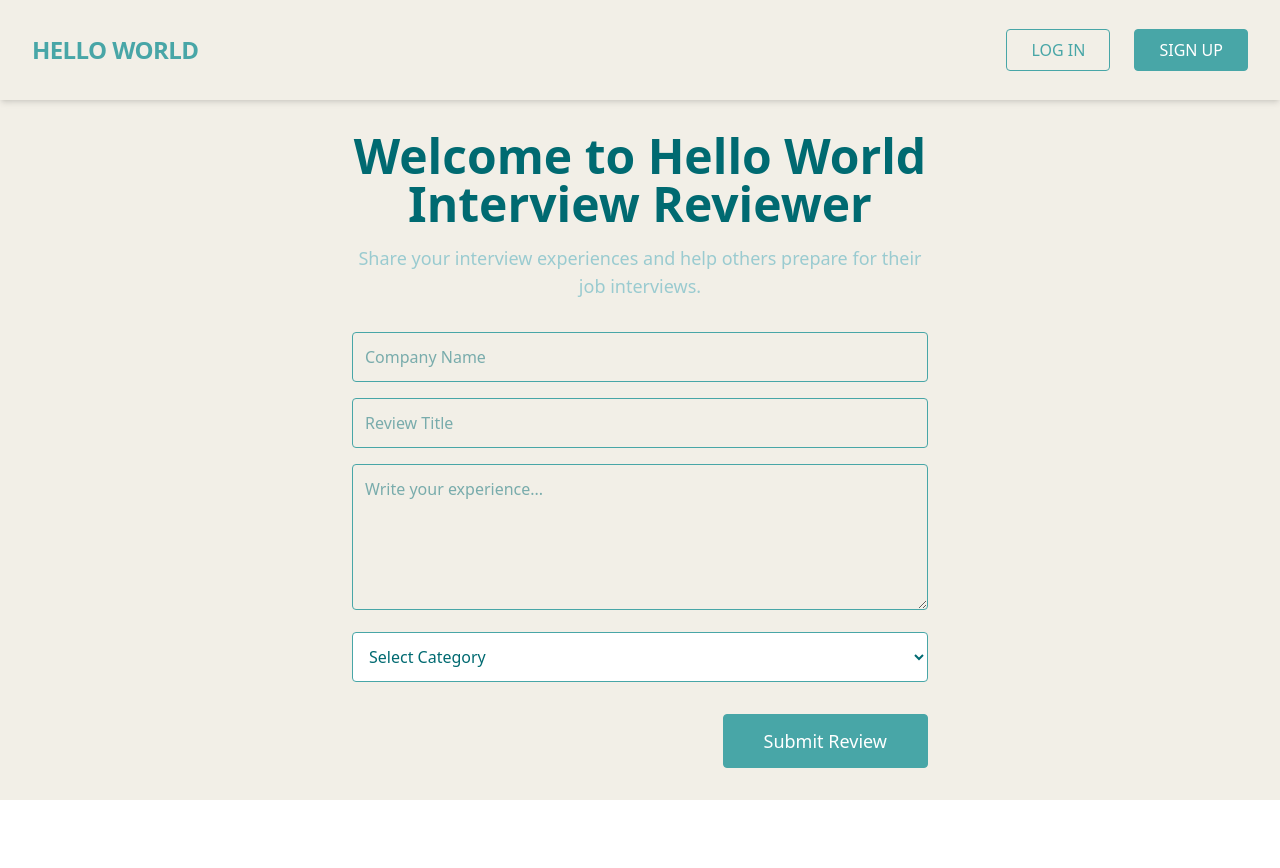
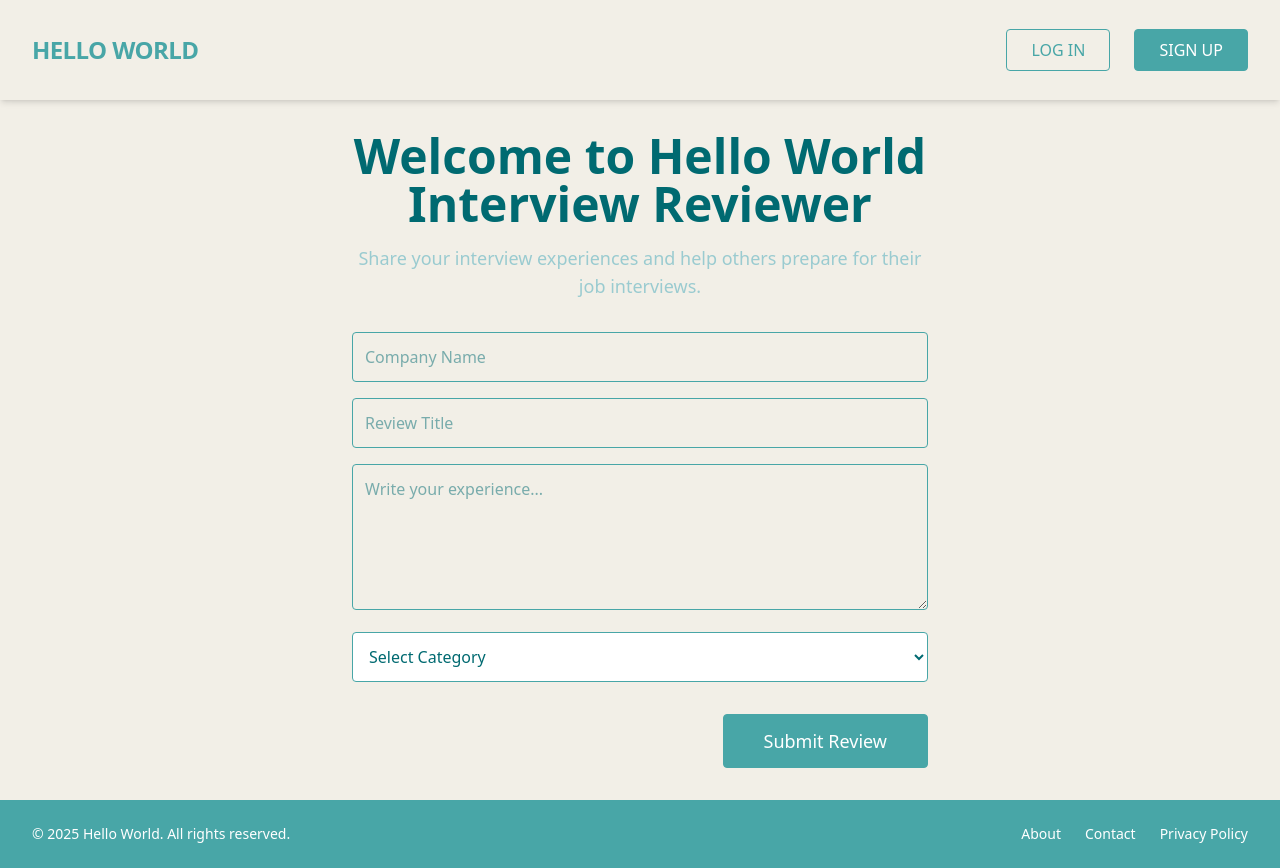
Before and after one commit to Nikolic1992/hello-world-interview-reviewer, a React (Vite) app: page / in a window 1280 px wide. Before the commit the page ends 800 px from the top, so only its background shows below. Built offline with nearby package versions, Linux system fonts and the light colour scheme.

Commit message:
feat: add Footer section

```diff
--- a/src/App.tsx
+++ b/src/App.tsx
@@ -1,11 +1,13 @@
 import Header from "./components/Header";
 import Hero from "./components/Hero";
+import Footer from "./components/Footer";
 
 export default function App() {
   return (
     <>
       <Header />
       <Hero />
+      <Footer />
     </>
   );
 }
--- /dev/null
+++ b/src/components/Footer.tsx
@@ -0,0 +1,18 @@
+export default function Footer() {
+  return (
+    <footer className="bg-[var(--color-primary)] text-white py-6 px-8 flex justify-between items-center text-sm">
+      <p>© 2025 Hello World. All rights reserved.</p>
+      <nav className="flex gap-6">
+        <a href="/about" className="hover:underline">
+          About
+        </a>
+        <a href="/contact" className="hover:underline">
+          Contact
+        </a>
+        <a href="/privacy" className="hover:underline">
+          Privacy Policy
+        </a>
+      </nav>
+    </footer>
+  );
+}
```
